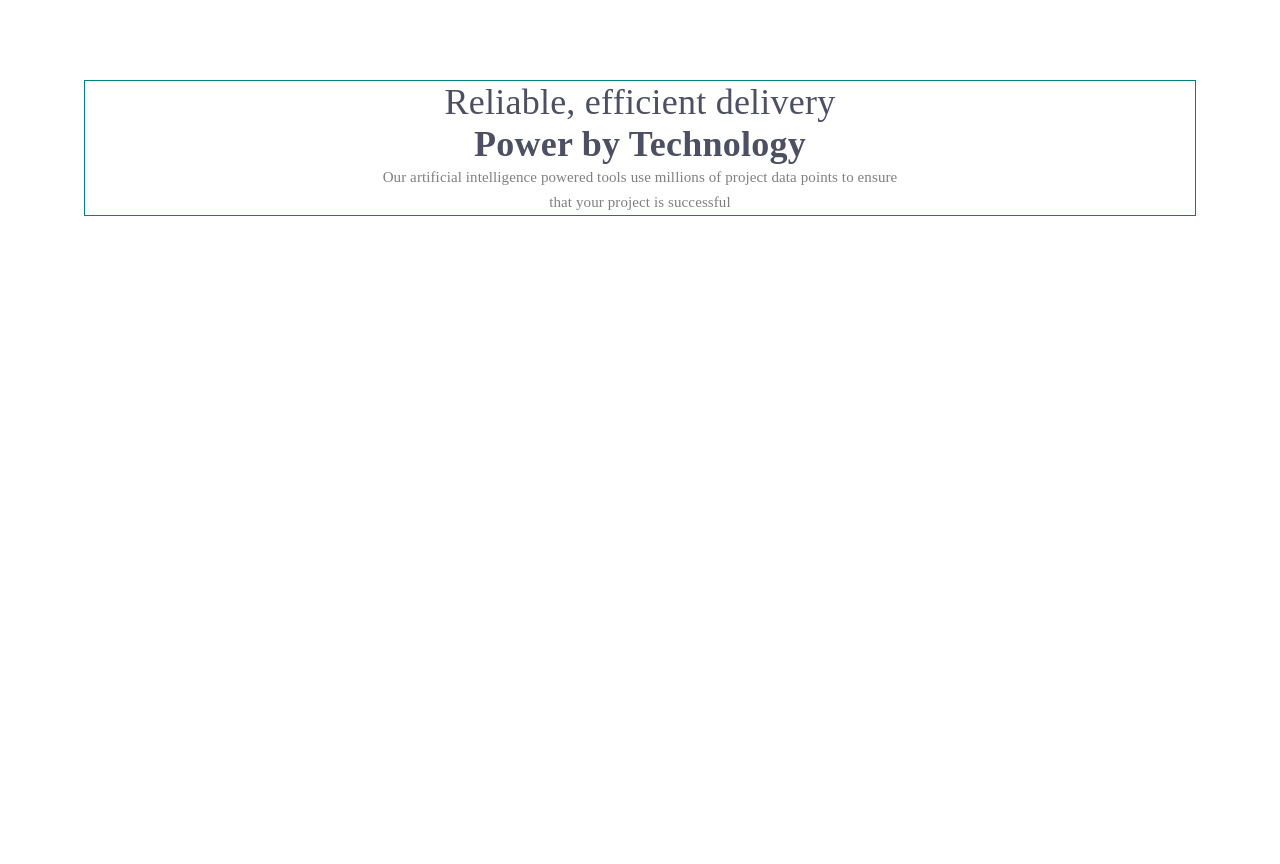
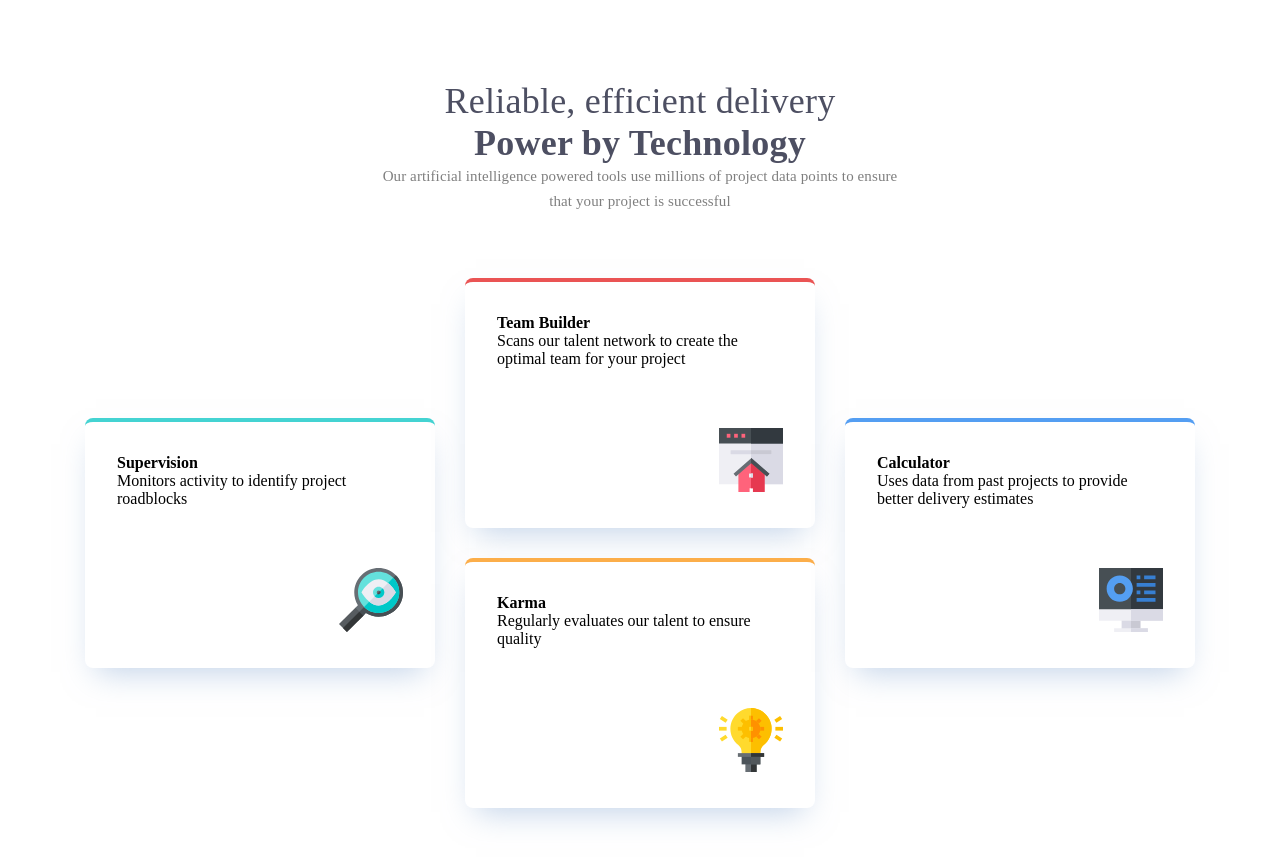
Before and after one commit to KwameWilson/four-card, a plain HTML site: page index.html in a window 1280 px wide. Before the commit the page ends 800 px from the top, so only its background shows below. Drawn offline with Linux system fonts and the light colour scheme.

Commit message:
Finished the Grids and Cards

```diff
--- a/css/style.css
+++ b/css/style.css
@@ -6,16 +6,19 @@
     font-family: 'Poppins';
 }
 
-
+img {
+    max-width: 100%;
+}
 
 .container {
     width: 1110px;
     margin: 80px auto;
-    border: 1px solid teal;
 }
 
 header {
+    margin-bottom: 64px;
     text-align: center;
+
 }
 
 header h3 {
@@ -48,3 +51,52 @@ header p {
     max-width: 540px;
     margin: 0px auto;
 }
+
+.grid {
+    display: grid;
+    grid-template-columns: 1fr 1fr 1fr;
+    gap: 30px;
+}
+
+.nestgrid {
+    display: grid;
+    gap: 30px;
+}
+
+.grid-item {
+    border-radius: 8px;
+    background: #FFF;
+    box-shadow: 0px 15px 30px -11px rgba(131, 166, 210, 0.50);
+    box-sizing: border-box;
+    height: 250px;
+    padding: 32px;
+    position: relative;
+}
+
+.grid .left,
+.grid .right {
+    align-self: center;
+}
+
+
+.grid-item span {
+    position: absolute;
+    bottom: 32px;
+    right: 32px;
+}
+
+.turquoise {
+    border-top: 4px solid #44D3D2;
+}
+
+.red {
+    border-top: 4px solid #EA5454;
+}
+
+.orange {
+    border-top: 4px solid #FCAE4A;
+}
+
+.blue {
+    border-top: 4px solid #549EF2;
+}
--- a/index.html
+++ b/index.html
@@ -15,7 +15,40 @@
     </header>
 
     <div class="grid">
+      <div class="left">
+        <div class="grid-item turquoise">
+          <h4>Supervision</h4>
+          <p>Monitors activity to identify project  roadblocks</p>
+          <span>
+            <img src="img/Supervisormagnifyingglass.svg" alt="Supervisor magnifying glass image">
+          </span>
+        </div>
+      </div>
 
+      <div class="nestgrid">
+        <div class="grid-item red">
+          <h4>Team Builder</h4>
+          <p>Scans our talent network to create the optimal team for your project</p>
+          <span>
+            <img src="img/Teambuilderhomepage.svg" alt="homepage Icon">
+          </span>
+        </div>
+        <div class="grid-item orange">
+          <h4>Karma</h4>
+          <p>Regularly evaluates our talent to ensure quality</p>
+          <span>
+            <img src="img/009-idea.svg" alt="Light bulb">
+          </span>
+        </div>
+      </div>
+
+      <div class="right">
+        <div class="grid-item blue">
+          <h4>Calculator</h4>
+          <p>Uses data from past projects to provide better delivery estimates</p>
+          <span><img src="img/045-software.svg" alt=""></span>
+        </div>
+      </div>
     </div>
 
   </section>
```
Also changed, not shown: img/009-idea.svg (added), img/045-software.svg (added), img/Supervisormagnifyingglass.svg (added), img/Teambuilderhomepage.svg (added).
